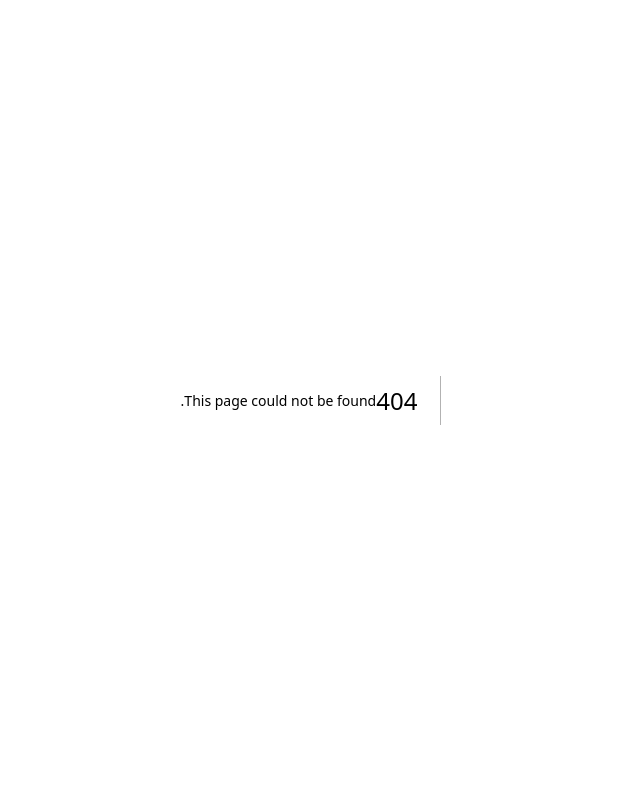
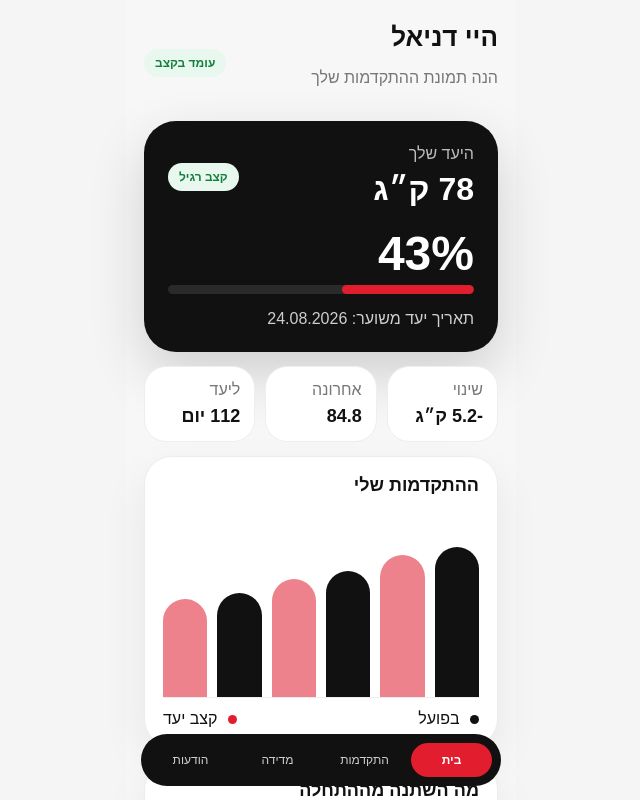
Before and after one commit to edenshape-cell/shape-plus-results, a Next.js app: page /client/home in a window 1280 px wide. Before the commit this address had no page. Shown: the top 800 px of the page, without its empty margins (319-959 px from the left). Built offline with nearby package versions, Linux system fonts and the light colour scheme.

Commit message:
Add client home screen

```diff
--- /dev/null
+++ b/app/client/home/page.tsx
@@ -0,0 +1,66 @@
+import { client } from '@/lib/mock-data';
+import Link from 'next/link';
+
+export default function ClientHomePage() {
+  return (
+    <main className="phone-frame" dir="rtl">
+      <section className="screen">
+        <div className="topbar">
+          <div>
+            <h1 className="hello">היי {client.name.split(' ')[0]}</h1>
+            <p className="muted">הנה תמונת ההתקדמות שלך</p>
+          </div>
+          <span className="badge green">{client.goalStatus}</span>
+        </div>
+
+        <div className="goal-card">
+          <div className="goal-top">
+            <div>
+              <p className="muted" style={{ color: '#bcbcbc', margin: 0 }}>היעד שלך</p>
+              <h2 style={{ fontSize: 32, margin: '8px 0 0' }}>{client.targetWeight} ק״ג</h2>
+            </div>
+            <span className="badge green">קצב {client.selectedPace}</span>
+          </div>
+          <div className="progress-number">{client.progressPercent}%</div>
+          <div className="progress-track"><div className="progress-fill" /></div>
+          <p style={{ color: '#cfcfcf', marginBottom: 0 }}>תאריך יעד משוער: {client.estimatedTargetDate}</p>
+        </div>
+
+        <div className="metrics-grid">
+          <div className="metric-card"><span className="muted">שינוי</span><div className="value">-5.2 ק״ג</div></div>
+          <div className="metric-card"><span className="muted">אחרונה</span><div className="value">84.8</div></div>
+          <div className="metric-card"><span className="muted">ליעד</span><div className="value">112 יום</div></div>
+        </div>
+
+        <div className="card">
+          <h3 className="card-title">ההתקדמות שלי</h3>
+          <div className="mini-chart">
+            <div className="bar" style={{ height: 150 }} />
+            <div className="bar target" style={{ height: 142 }} />
+            <div className="bar" style={{ height: 126 }} />
+            <div className="bar target" style={{ height: 118 }} />
+            <div className="bar" style={{ height: 104 }} />
+            <div className="bar target" style={{ height: 98 }} />
+          </div>
+          <div className="row" style={{ marginTop: 12 }}>
+            <span><span className="source-dot staff" /> בפועל</span>
+            <span><span className="source-dot client" /> קצב יעד</span>
+          </div>
+        </div>
+
+        <div className="card">
+          <h3 className="card-title">מה השתנה מההתחלה</h3>
+          <div className="change-row"><span>משקל</span><strong>-5.2 ק״ג</strong></div>
+          <div className="change-row"><span>בטן</span><strong>-6 ס״מ</strong></div>
+          <div className="change-row"><span>אחוז שומן</span><strong>-2.1%</strong></div>
+        </div>
+      </section>
+      <nav className="bottom-nav">
+        <Link className="nav-item active" href="/client/home">בית</Link>
+        <Link className="nav-item" href="/client/progress">התקדמות</Link>
+        <Link className="nav-item" href="/client/add-measurement">מדידה</Link>
+        <Link className="nav-item" href="/client/messages">הודעות</Link>
+      </nav>
+    </main>
+  );
+}
```
